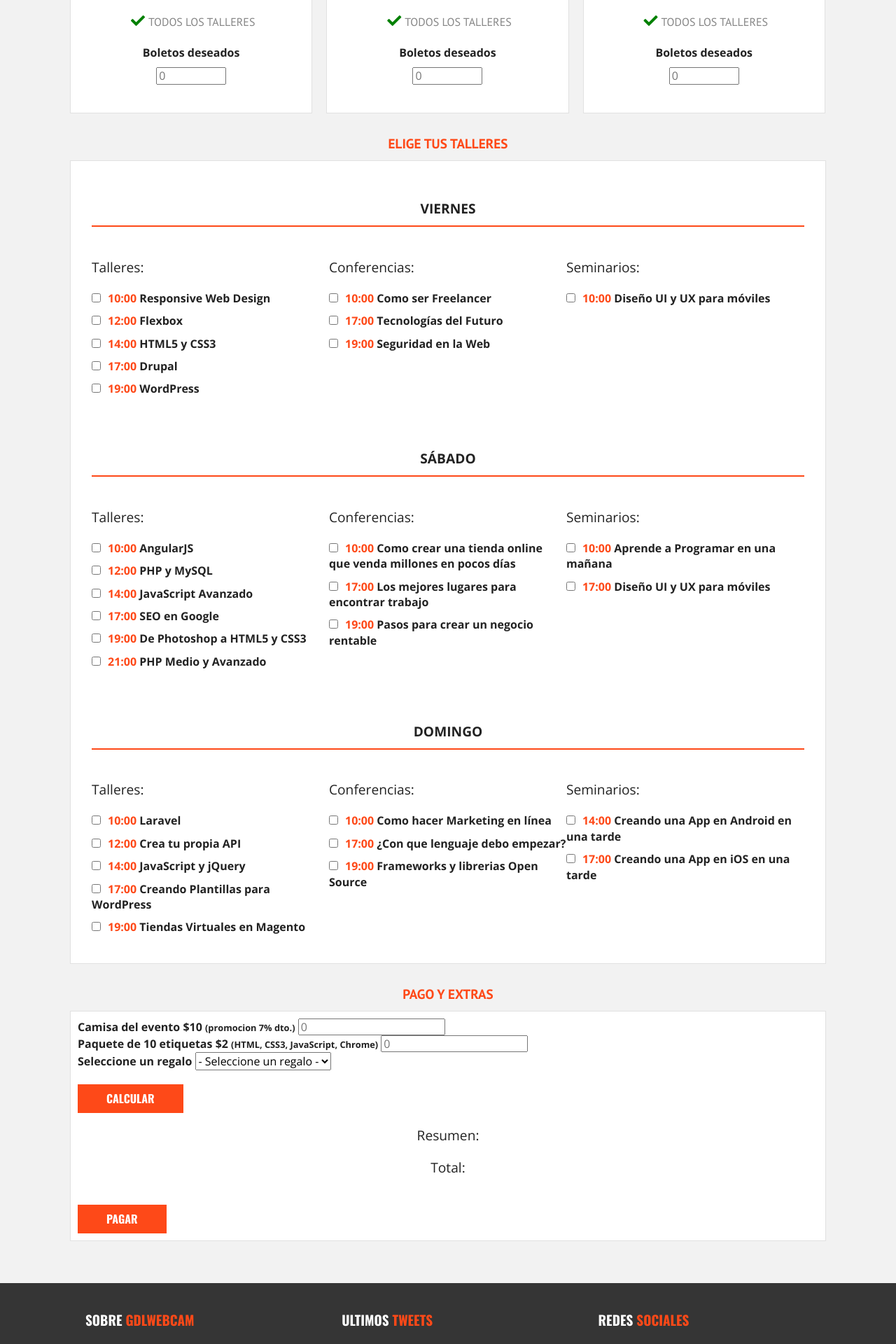
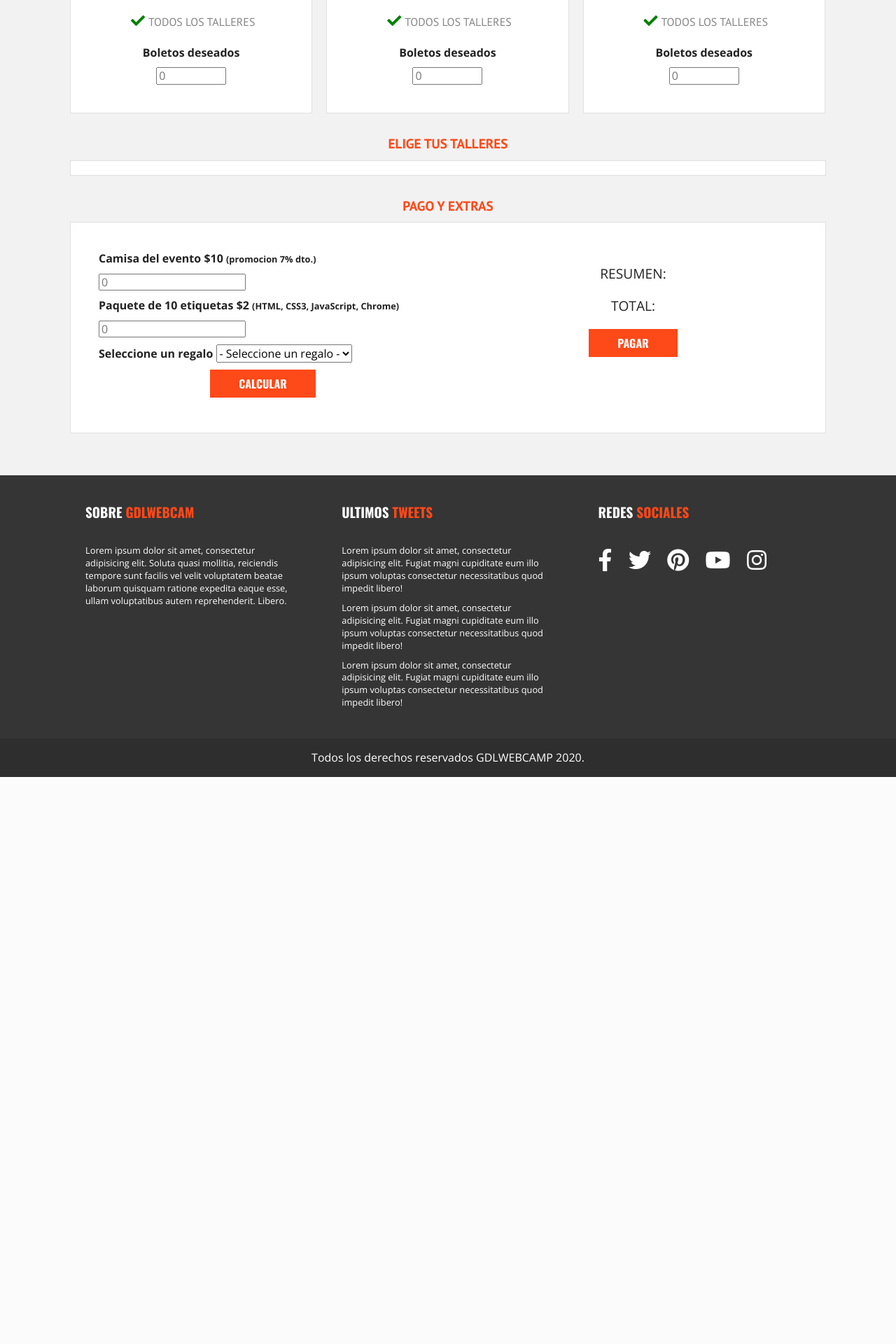
Before and after one commit to Carlos-could/27_Conferencia, a PHP site: page /registro.html in a window 1280 px wide. Shown: the part 1478-3398 px from the top of the page at 70% size. After the commit the page ends 2588 px from the top, so only its background shows below. Run offline with PHP 8.4, Linux system fonts and the light colour scheme.

Commit message:
casi mapa

```diff
--- a/css/main.css
+++ b/css/main.css
@@ -791,8 +791,9 @@ h4{
 
 .contenido-dia{
   padding: 20px;
-  /*display:none*/
+  display: none;
 }
+
 @media (min-width: 768px) {
   .contenido-dia div{
     float: left;
@@ -812,6 +813,48 @@ h4{
 .contenido-dia div label time{
   color: #fe4918;
   font-weight: bold;
+}
+
+/* Resumen Registro */
+div.resumen p {
+  font-size: 1.2em;
+  text-transform: uppercase;
+}
+
+div.resumen div.extras {
+  float: left;
+  width: 50%;
+  padding: 30px;
+}
+
+div.extras div.orden {
+  text-align: left;
+  margin-bottom: 10px;
+}
+
+div.extras div.orden input{
+  margin: 10px 0 0 0;
+}
+
+div.resumen div.total{
+  float: right;
+  width: 50%;
+  padding: 30px;
+}
+
+div.resumen input{
+  display: block;
+  margin: 10px auto;
+}
+#lista-productos{
+  background-color:  #f7f9f9;
+  padding: 20px;
+  display: none;
+}
+#suma-total{
+  text-align: center;
+  font-size: 2em;
+  color: #fe4918;
 }
 /* ==========================================================================
    Helper classes
--- a/registro.html
+++ b/registro.html
@@ -223,23 +223,26 @@
              </div><!--.caja-->
           </div> <!--#eventos-->
 
+
+          <!-- PAGOS Y EXTRAS -->
+
           <div id="resumen" class="resumen">
             <h3>Pago y Extras</h3>
             <div class="caja clearfix">
               <div class="extras">
                 <div class="orden">
                   <label for="camisa_evento">Camisa del evento $10 <small>(promocion 7% dto.)</small></label>
-                  <input type="number" min="0" id="camisa_evento" size="3" placeholder="0">
+                  <input type="number" min="0" id="camisa_evento" size="10" placeholder="0">
                 </div> <!--.orden-->
 
                 <div class="orden">
                   <label for="etiquetas">Paquete de 10 etiquetas $2 <small>(HTML, CSS3, JavaScript, Chrome)</small></label>
-                  <input type="number" min="0" id="etiquetas" size="3" placeholder="0">
+                  <input type="number" min="0" id="etiquetas" size="10" placeholder="0">
                 </div> <!--.orden-->
 
                 <div class="orden">
                   <label for="regalo">Seleccione un regalo</label>
-                  <select class="orden" required>
+                  <select id="regalo" required>
                     <option value="">- Seleccione un regalo -</option>
                     <option value="ETI">Etiquetas</option>
                     <option value="PUL">Pulsera</option>
```
Also changed, not shown: js/main.js (+74 -7 lines).
